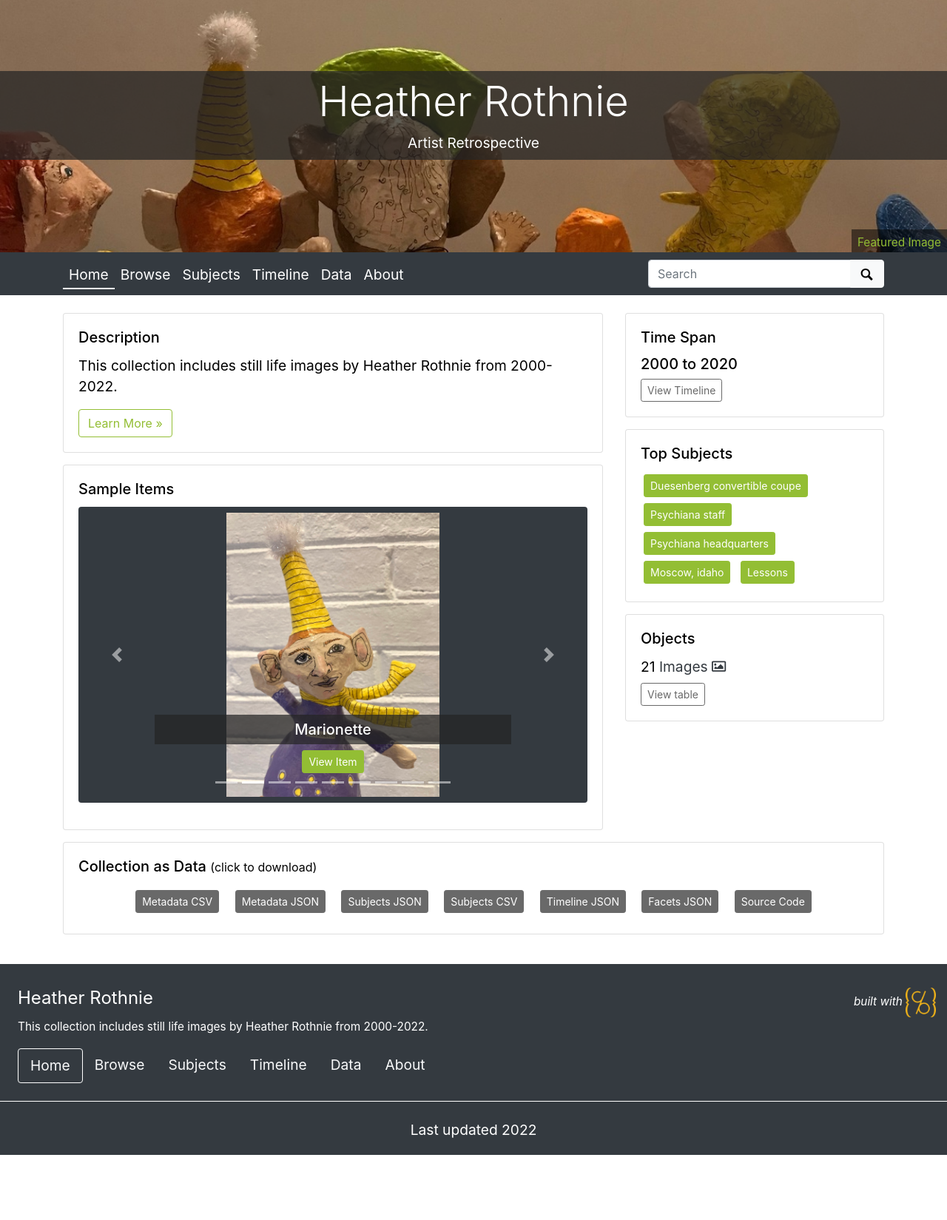
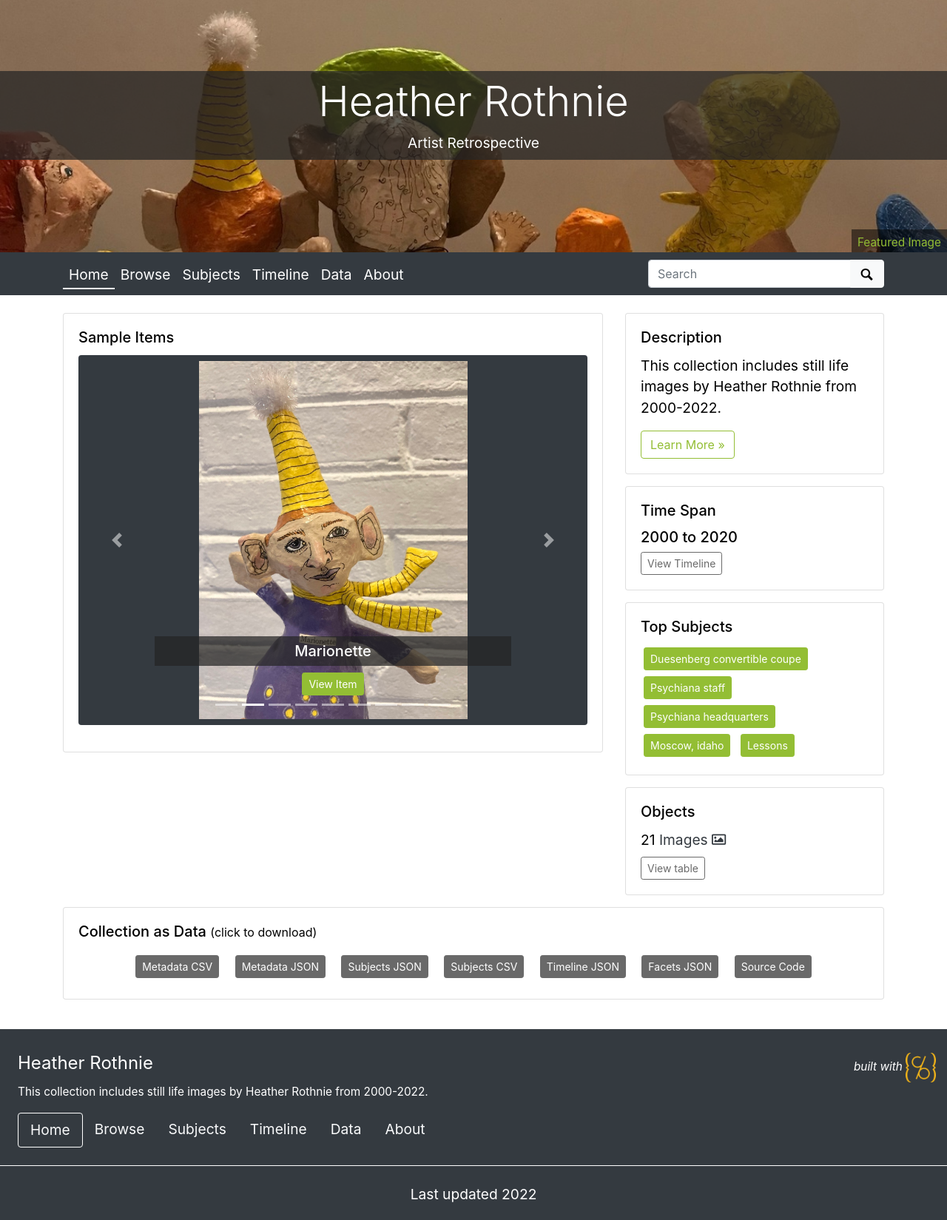
Before and after one commit to HRKerner/Collection-Builder, a Jekyll site: the page built from index.md, in a window 1280 px wide. Shown: the whole page at 74% size. Built offline with Jekyll 4.4.1, drawn with Linux system fonts in a browser that asks for light colours; before the commit the page ends 1561 px from its top, so only the background shows below that.

Commit message:
update home

```diff
--- a/_layouts/home-infographic.html
+++ b/_layouts/home-infographic.html
@@ -5,11 +5,12 @@ layout: page
 <div class="row">
   <div class="col-md-8">
 
-    {% include index/description.html %}
-    {% include index/carousel.html title="Sample Items" height="400" %}
+    {% include index/carousel.html title="Sample Items" height="500" %}
 
   </div>
   <div class="col-md-4">
+
+{% include index/description.html %}
 
     {% include index/time.html %}
 
```
